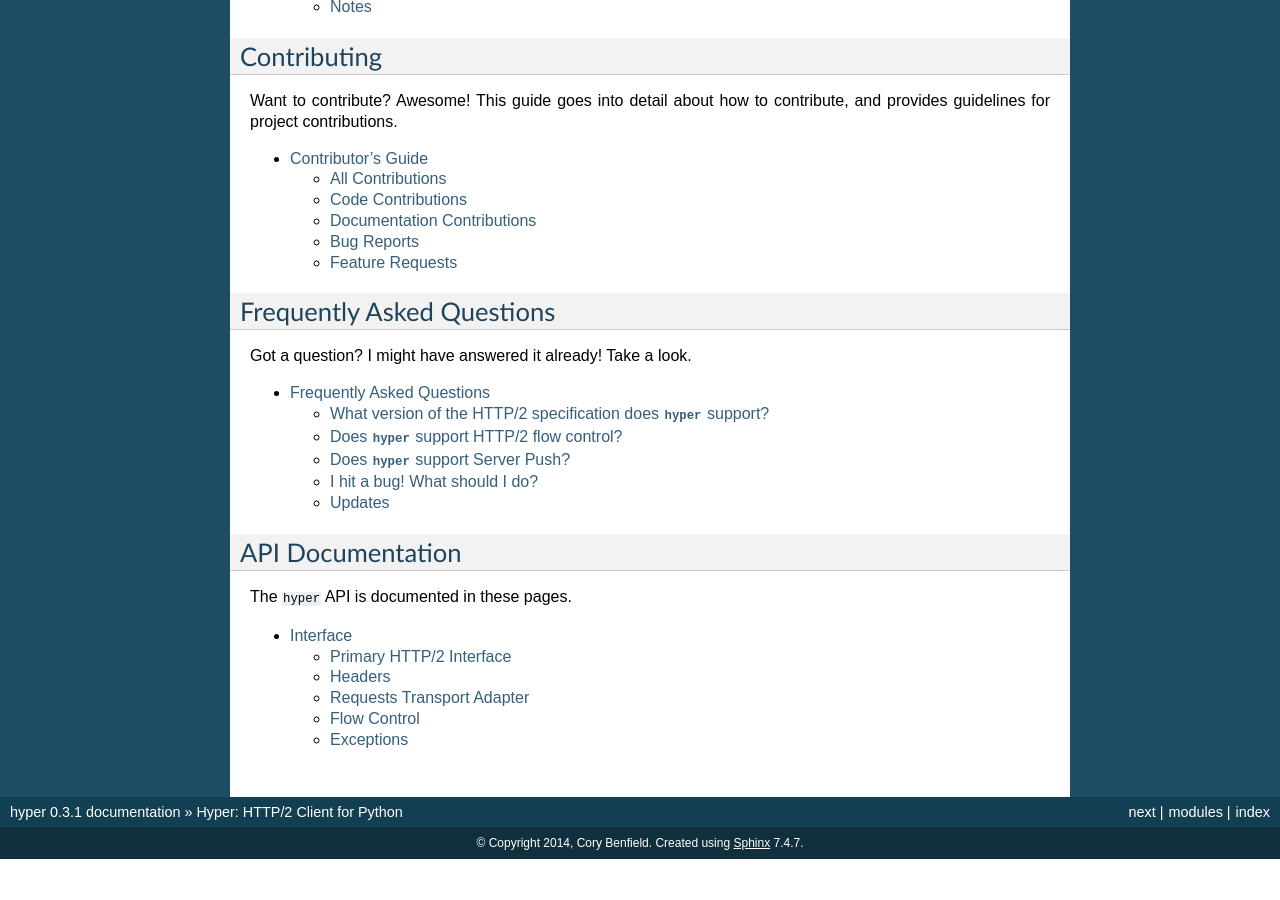
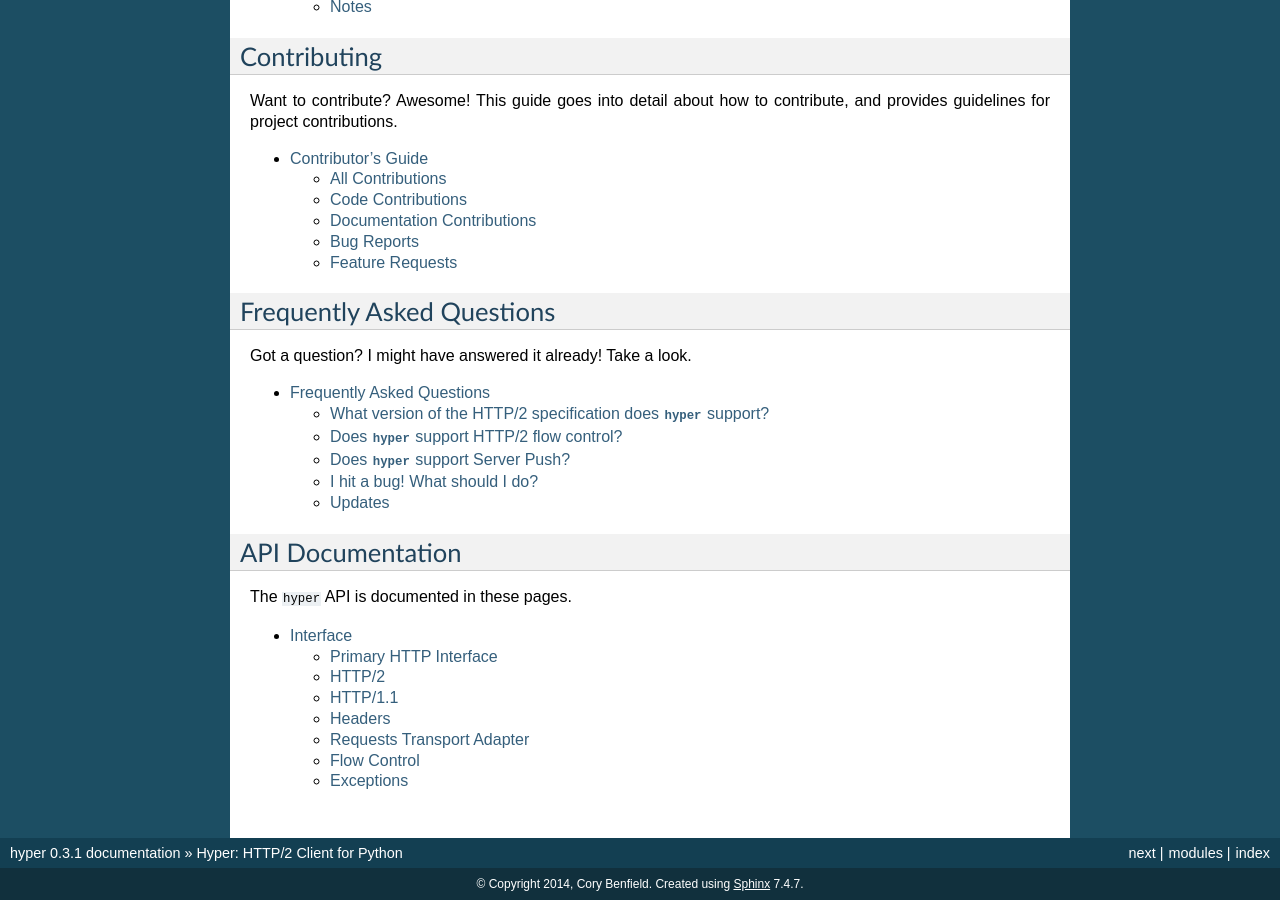
Before and after one commit to python-hyper/hyper, a Sphinx documentation site: the page built from docs/source/index.rst, in a window 1280 px wide and 900 px high, scrolled down 1264 px. Built offline with Sphinx 7.4.7, drawn with Linux system fonts in a browser that asks for light colours; before the commit the page ends 2123 px from its top, so only the background shows below that.

```diff
--- a/docs/source/api.rst
+++ b/docs/source/api.rst
@@ -7,8 +7,14 @@ Interface
 
 This section of the documentation covers the interface portions of ``hyper``.
 
-Primary HTTP/2 Interface
-------------------------
+Primary HTTP Interface
+----------------------
+
+.. autoclass:: hyper.HTTPConnection
+   :inherited-members:
+
+HTTP/2
+------
 
 .. autoclass:: hyper.HTTP20Connection
    :inherited-members:
@@ -18,6 +24,9 @@ Primary HTTP/2 Interface
 
 .. autoclass:: hyper.HTTP20Push
    :inherited-members:
+
+HTTP/1.1
+--------
 
 .. autoclass:: hyper.HTTP11Connection
    :inherited-members:
```
